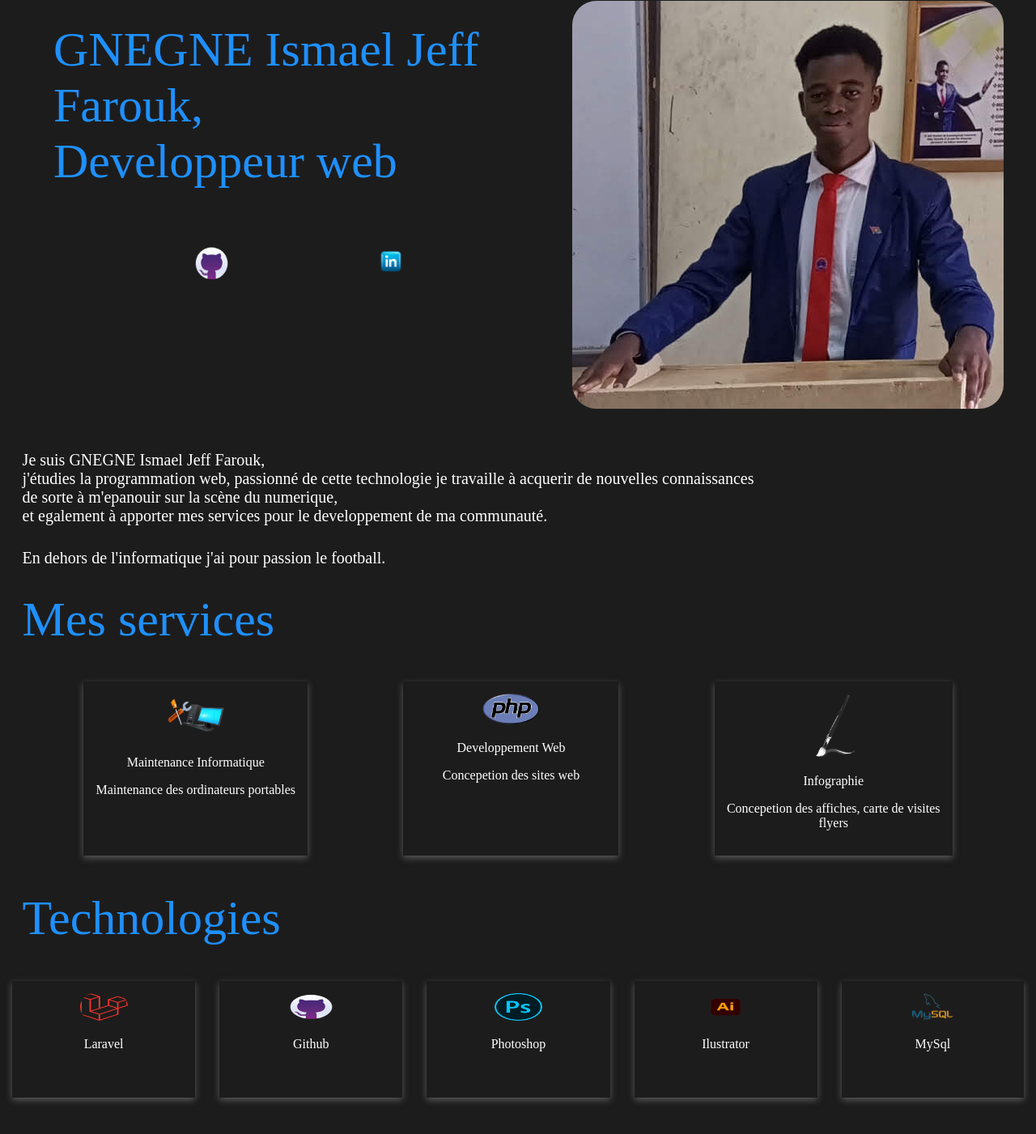
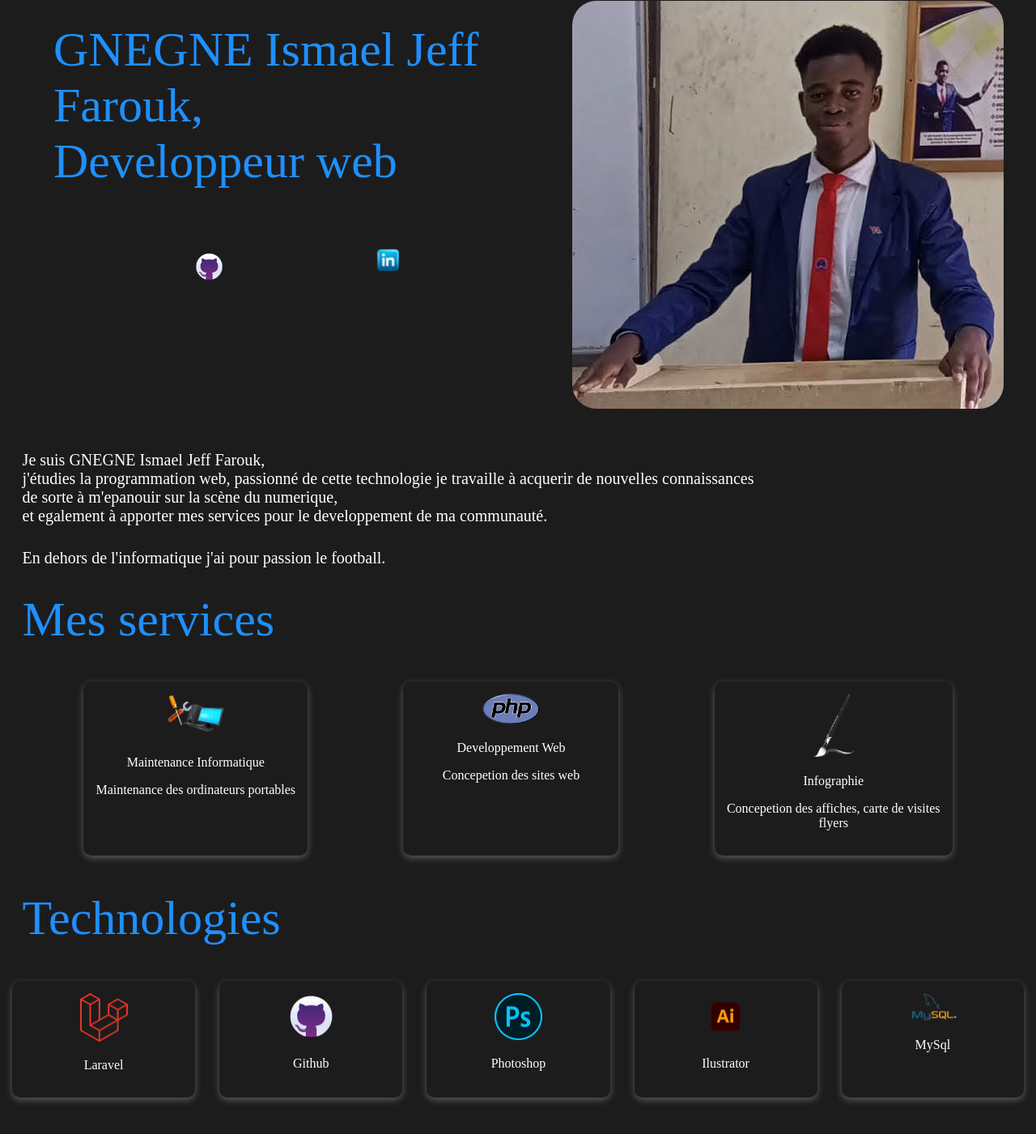
Before and after one commit to jeffgng/Portfolio, a plain HTML site: page portofolio.html in a window 1280 px wide. Shown: the part 39-1440 px from the top of the page at 81% size. Drawn offline with Linux system fonts and the light colour scheme.

Commit message:
first commit

```diff
--- a/portofolio.html
+++ b/portofolio.html
@@ -14,11 +14,11 @@
 
                     <div class="logo" center>
 
-                        <p><a href="https://github.com/"><img src="images/gith.png" alt="" width="45px" height="45px"></a></p>
-                        <p><a href="https://www.linkedin.com/feed/"><img src="images/linkin1.png" alt="" width="50px" height="50px"></a></p>
+                        <p><a href="https://github.com/"><img src="images/gith.png" alt="" width="37px" ></a></p>
+                        <p><a href="https://www.linkedin.com/feed/"><img src="images/linkin1.png" alt="" width="55px"></a></p>
                     </div>
                     </span>
-                    <div class="jeff" > <img src="images/jeff.png" alt="" ></div>
+                    <div  > <img src="images/jeff.png" alt="" class="jeff"></div>
 
                  </div>
 
@@ -78,30 +78,30 @@
 
             <div class="tech">
 
-                            <img src="images/laravel_logo.png" width="30%" height="30%">
+                            <img src="images/laravel_logo.png" width="30%">
 
                             <p>Laravel</p>
             </div>
 
             <div class="tech">
 
-                            <img src="images/gith.png"  width="30%" height="30%" >
+                            <img src="images/gith.png"  width="30%"  >
                             <p>Github</p>
             </div>
 
             <div class="tech">
-                            <img src="images/photos.png"width="30%" height="30%">
+                            <img src="images/photos.png"width="30%">
                             <p>Photoshop</p>
                             </div>
             </div>
             <div class="tech">
-                        <img src="images/illustra.png" width="30%" height="30%">
+                        <img src="images/illustra.png" width="30%">
                         <p>Ilustrator</p>
             </div>
 
 
             <div class="tech">
-                        <img src="images/mysql.png" width="30%" height="30%">
+                        <img src="images/mysql.png" width="30%">
                         <p>MySql</p>
             </div>
         </section><br>
--- a/style.css
+++ b/style.css
@@ -36,16 +36,17 @@ section.techno{
     box-shadow: rgba(119, 118, 118, 0.692) 0px 3px 8px;
     padding: 15px;
     margin: 15px;
+    border-radius: 10px;
   }
   .tech{
     /*border: 0.5px solid grey;
     border-radius: 30px;*/
 
     text-align: center;
-
     box-shadow: rgba(119, 118, 118, 0.692) 0px 3px 8px;
     padding: 15px;
     margin: 15px;
+    border-radius: 10px;
   }
 
 
@@ -75,6 +76,6 @@ section.techno{
     margin:2%;
     padding: 2px;
 }
-img {
+.jeff {
 border-radius: 30px;
 }
```
